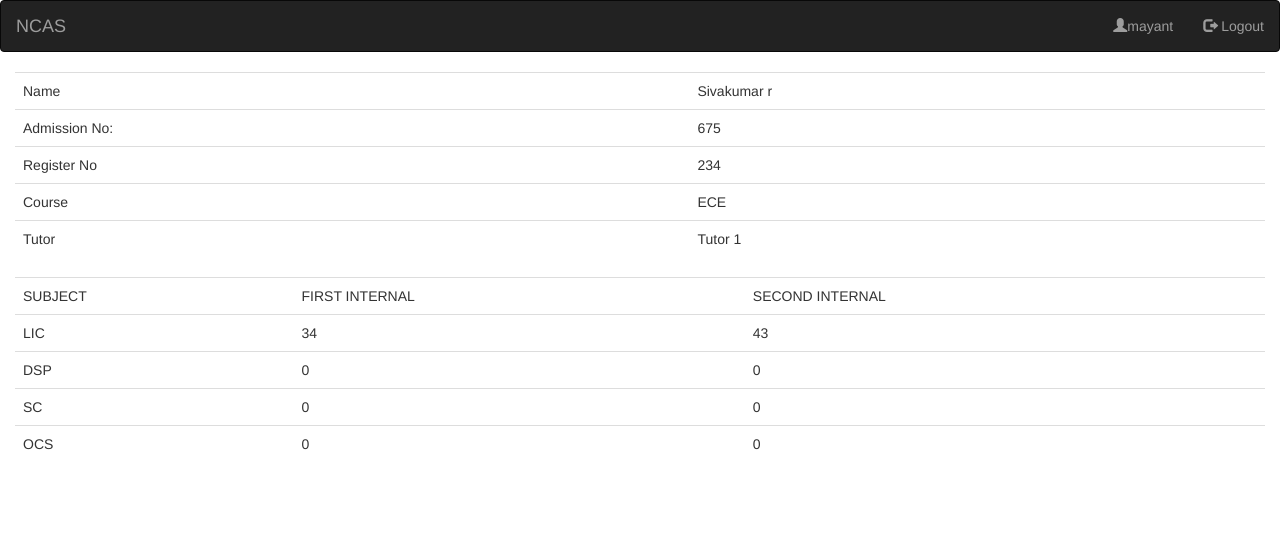
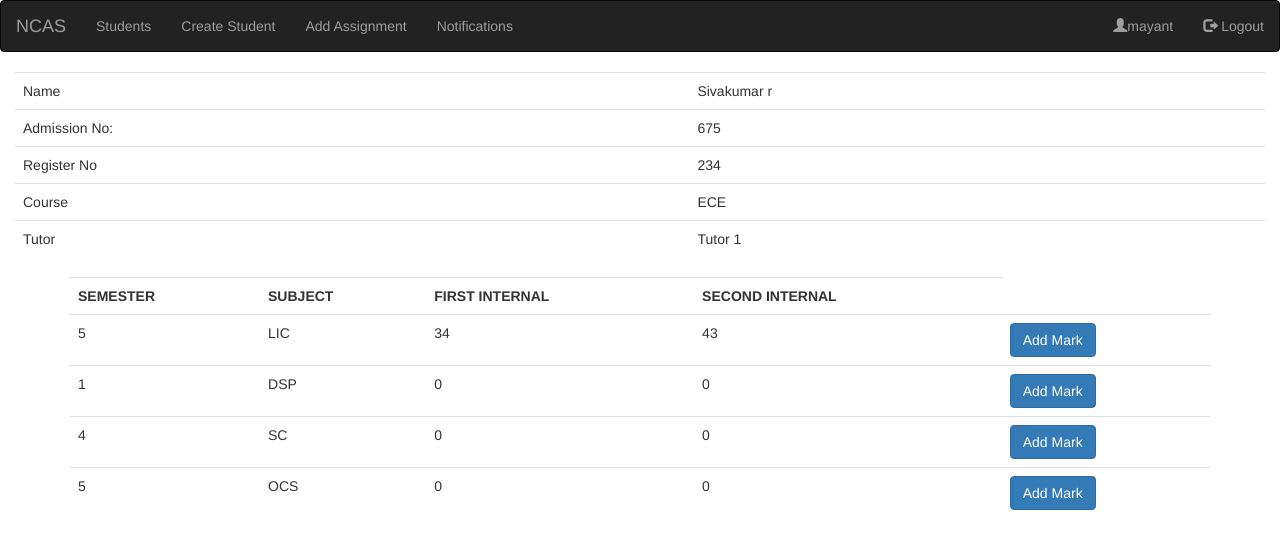
Before and after one commit to AlexAllu/sampleApp, a Django app: page /ncas/studentdetail/234/ in a window 1280 px wide. Shown: the top 549 px of the page. Run offline with Django 3.2, Linux system fonts and the light colour scheme; a user stored in the database is signed in; data comes from the database, SQL or seed files in the repository; both versions use the stored data as it was after the commit; some libraries are stand-ins or nearby versions.

Commit message:
adfjafdsj;

```diff
--- a/students/ncas/models.py
+++ b/students/ncas/models.py
@@ -71,14 +71,14 @@ class Assignment(models.Model):
     sub = models.OneToOneField(Subject, verbose_name='Subject', on_delete=models.CASCADE)
     last_date = models.DateField('Last date for submit')
     tutor = models.OneToOneField(Tutor, on_delete=models.CASCADE, verbose_name='Tutor')
-    file = models.FileField(upload_to='/{}/{}/'.format(tutor.name, topic), null=True)
+    file = models.FileField(upload_to='{}/'.format(tutor.name), null=True)
 
 
 class Notifications(models.Model):
     topic = models.CharField('Topic', max_length=200)
     date_of_published = models.DateField('Date of published', default=datetime.datetime.now())
     descrip = models.TextField('Details', max_length=1000)
-    fileupload = models.FileField(upload_to='/notifications/', null=True)
+    fileupload = models.FileField(upload_to='notifications/', null=True)
 
 
 @receiver(post_save, sender=Student, dispatch_uid="create marks")
--- a/students/ncas/urls.py
+++ b/students/ncas/urls.py
@@ -6,7 +6,7 @@ from . import views
 app_name = 'ncas'
 urlpatterns = [
     path('home/', views.home, name='home'),
-    path('mark-create/<int:pk>', views.mark_update, name='markcreate'),
+    path('mark-create/<pk>', views.mark_update, name='markcreate'),
     path('user-create/', views.user_create, name='usercreate'),
     path('student-create/<int:pk>/', views.student_create, name='studentcreate'),
     path('studentlist/', views.studentlist, name='studentlist'),
--- a/students/ncas/views.py
+++ b/students/ncas/views.py
@@ -1,6 +1,6 @@
 from django.contrib.auth import authenticate, login
 from django.http import HttpResponseRedirect, HttpResponse
-from django.shortcuts import render, redirect
+from django.shortcuts import render, redirect, get_object_or_404
 from django.template import RequestContext
 from django.views import generic
 from django.views.generic import FormView
@@ -67,26 +67,13 @@ def studentlist(request):
 
 @permission_required('auth.add_user')
 def mark_update(request, pk):
-    mark = Mark()
-    ob = Student.objects.get(pk=pk)
+    mark = get_object_or_404(Mark, uuid=pk)
 
-    mark.student = ob
-    sub_list = ob.course.subject_set.all()
-    if request.method == "POST":
-        form = MarkCreation(request.POST, list1=sub_list)
-        mark.details = ob
-        if form.is_valid():
-            mark.sub = form.cleaned_data['sub']
-            mark.sem = (form.cleaned_data['sub']).sem
-            mark.s_mark1 = form.cleaned_data['s_mark1']
-            mark.s_mark2 = form.cleaned_data['s_mark2']
-            mark.save()
-            return redirect('ncas:studentdetail', pk=pk)
-        else:
-            return render(request, 'ncas/mark_create.html', {'form': form})
-    else:
-        form = MarkCreation(list1=sub_list)
-        return render(request, 'ncas/mark_create.html', {'form': form})
+    form = MarkCreation(request.POST or None, instance=mark)
+    if form.is_valid():
+        form.save()
+        return redirect('ncas:studentdetail', pk=mark.student.pk)
+    return render(request, 'ncas/mark_create.html', {'form': form})
 
 
 def home(request):
--- a/students/students/settings.py
+++ b/students/students/settings.py
@@ -113,6 +113,6 @@ USE_TZ = True
 # https://docs.djangoproject.com/en/2.1/howto/static-files/
 
 STATIC_URL = '/static/'
-LOGIN_REDIRECT_URL = '/ncas/home/'
-LOGOUT_REDIRECT_URL = '/ncas/accounts/login/'
+LOGIN_REDIRECT_URL = '/ncas/home'
+LOGOUT_REDIRECT_URL = 'ncas:home'
 STATICFILES_DIRS = [os.path.join(BASE_DIR, 'static'), ]
--- a/students/templates/base_generic.html
+++ b/students/templates/base_generic.html
@@ -14,21 +14,29 @@
     <div class="navbar-header">
       <a class="navbar-brand" href="#">NCAS</a>
     </div>
-      {%if user.tutor %}
+    {%if user.is_authenticated %}
     <ul class="nav navbar-nav">
-
+      {% if perms.ncas.change_mark %}
       <li><a href="{% url 'ncas:studentlist' %}">Students</a></li>
-        <li><a href="{% url 'ncas:usercreate' %}">Create Student</a></li>
+      <li><a href="{% url 'ncas:usercreate' %}">Create Student</a></li>
+      <li><a href="">Add Assignment</a></li>
+      <li><a href="">Notifications</a></li>
+      {% else %}
+      <li><a href="{% url 'ncas:studentdetail' pk=user.student.pk %}">Marks</a></li>
+      <li><a href="{% url 'ncas:usercreate' %}">Assignments</a></li>
+      <li><a href="">Notifications</a></li>
+      {%endif%}
     </ul>
-      {%endif%}
+    {%endif%}
     <ul class="nav navbar-nav navbar-right">
       {%if user.is_authenticated %}
-        {%if user.student %}
-         <li><a href="{% url 'ncas:studentdetail' pk=user.student.pk %}"><span class="glyphicon glyphicon-user"></span>{{user.username}}</a></li>
+        {% if perms.ncas.change_mark %}
+         <li><a href="#"><span class="glyphicon glyphicon-user"></span>{{user.username}}</a></li>
+
       {% else %}
-        <li><a href="#"><span class="glyphicon glyphicon-user"></span>{{user.username}}</a></li>
+        <li><a href="{% url 'ncas:studentdetail' pk=user.student.pk %}"><span class="glyphicon glyphicon-user"></span>{{user.username}}</a></li>
       {%endif%}
-        <li><a href="{% url 'logout' %}?next={{request.path}}"> <span class="glyphicon glyphicon-log-out"></span> Logout</a></li>
+        <li><a href="{% url 'logout' %}?next=/accounts/login"> <span class="glyphicon glyphicon-log-out"></span> Logout</a></li>
         {% else %}
 
             <li><a href="{% url 'login' %}?next={{request.path}}"><span class="glyphicon glyphicon-log-in"></span> Login</a></li>
--- a/students/templates/ncas/studentdetails.html
+++ b/students/templates/ncas/studentdetails.html
@@ -25,19 +25,27 @@
     <td>{{ student.tutor }}</td>
 </tr>
 </table>
+    <div class="container">
         <table class="table">
             <tr>
-        <td>
+                <th>
+                    SEMESTER
+                </th>
+                <th>
                     SUBJECT
-        </td>
-        <td>
+                </th>
+                <th>
                     FIRST INTERNAL
-        </td>
-        <td>
+                </th>
+                <th>
                     SECOND INTERNAL
-        </td>
+                </th>
             </tr>
                 {% for mark in student.mark_set.all %}
+            <tr>
+                <td>
+                    {{ mark.sub.sem }}
+                </td>
                 <td>
                     {{ mark }}
                 </td>
@@ -48,11 +56,16 @@
                 <td>
                     {{ mark.s_mark2 }}
                 </td>
+                {% if perms.ncas.change_mark %}
+                <td>
+                    <a class="btn btn-primary" href="{% url 'ncas:markcreate' mark.pk %}">Add Mark</a>
+                </td>
+                {% endif %}
             </tr>
             {% endfor %}
+
         </table>
     </div>
-{%if user.tutor %}
-<a class="btn btn-primary" href="{% url 'ncas:markcreate' student.pk %}">Add Mark</a>
-{% endif %}
+</div>
+
 {% endblock %}
```
Also changed, not shown: students/ncas/forms.py (+1 -7 lines), students/db.sqlite3. Lines whose indentation alone changed are shown as unchanged.
